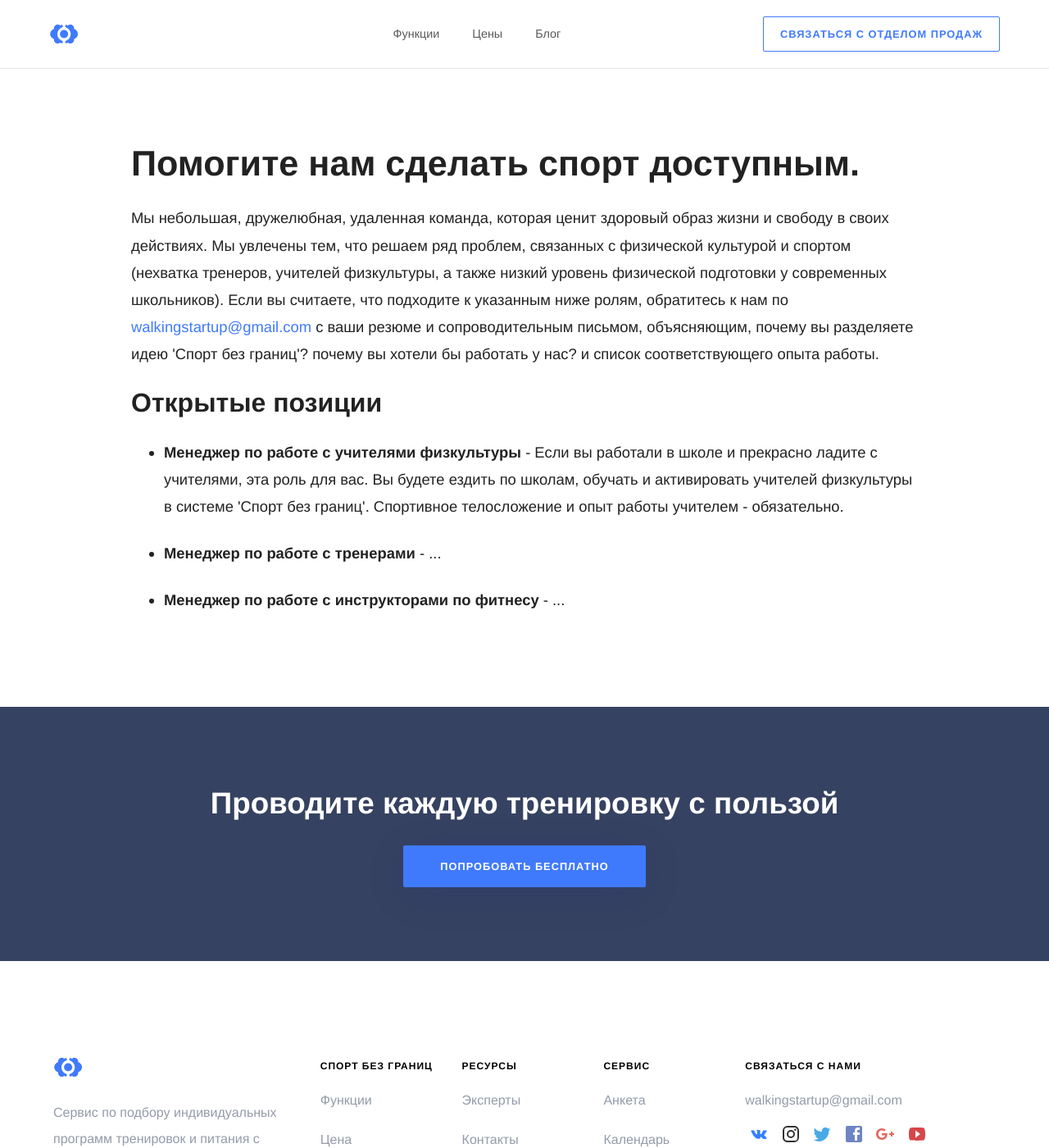
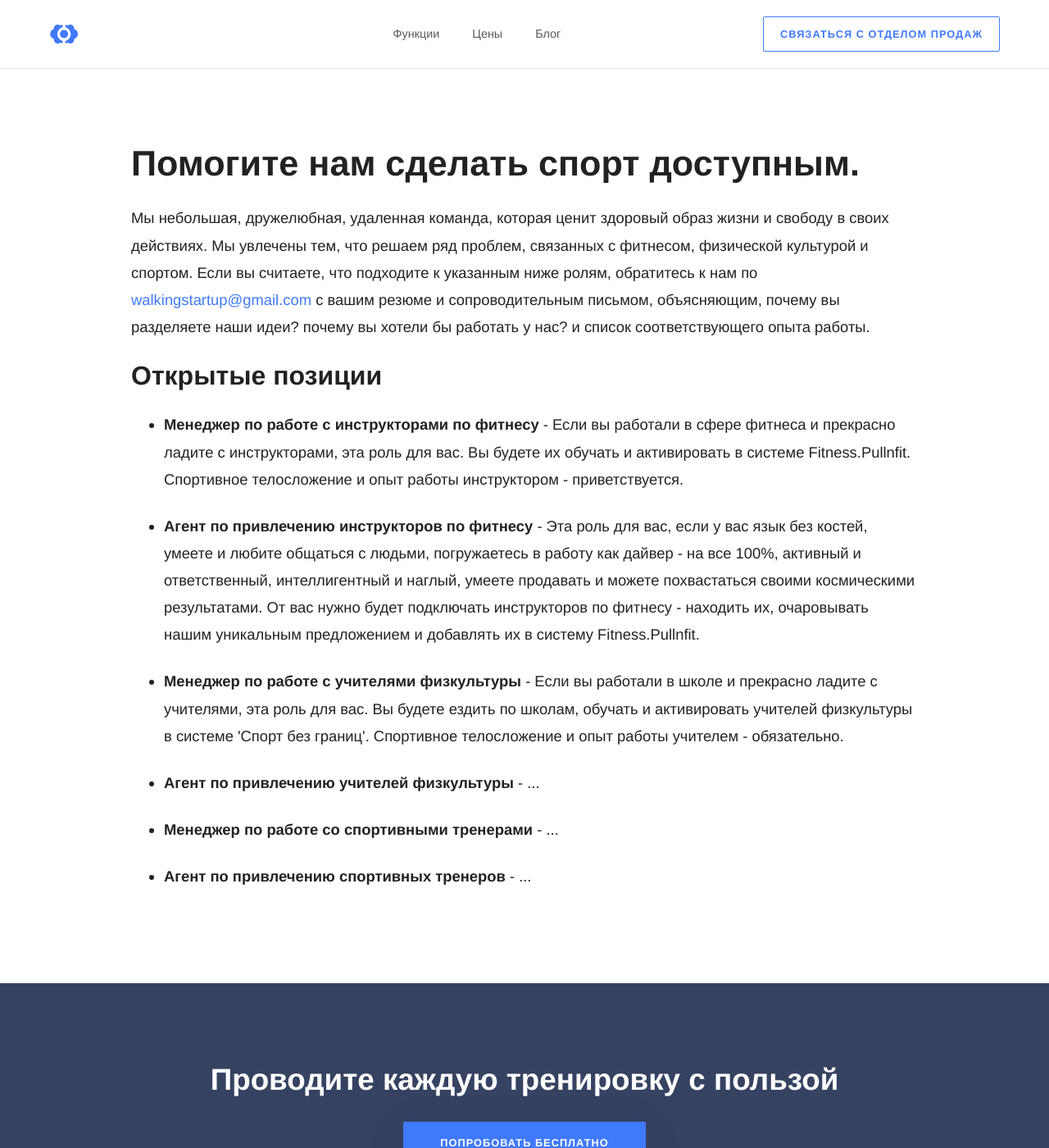
Before and after one commit to RakhimyanTim/adroholic.github.io, a Jekyll site: the page built from pages/careers.html, in a window 1280 px wide and 1400 px high. Shown: the whole window at 82% size. Built offline with Jekyll 4.4.1, drawn with Linux system fonts in a browser that asks for light colours; some web fonts are replaced.

Commit message:
Update careers.html

```diff
--- a/pages/careers.html
+++ b/pages/careers.html
@@ -3,19 +3,25 @@ layout: info-page
 title: Карьера
 permalink: /careers/
 roles:
+  - position: Менеджер по работе с инструкторами по фитнесу
+    description: Если вы работали в сфере фитнеса и прекрасно ладите с инструкторами, эта роль для вас. Вы будете их обучать и активировать в системе Fitness.Pullnfit. Спортивное телосложение и опыт работы инструктором - приветствуется.
+  - position: Агент по привлечению инструкторов по фитнесу
+    description: Эта роль для вас, если у вас язык без костей, умеете и любите общаться с людьми, погружаетесь в работу как дайвер - на все 100%, активный и ответственный, интеллигентный и наглый, умеете продавать и можете похвастаться своими космическими результатами. От вас нужно будет подключать инструкторов по фитнесу - находить их, очаровывать нашим уникальным предложением и добавлять их в систему Fitness.Pullnfit.
   - position: Менеджер по работе с учителями физкультуры
     description: Если вы работали в школе и прекрасно ладите с учителями, эта роль для вас. Вы будете ездить по школам, обучать и активировать учителей физкультуры в системе 'Спорт без границ'. Спортивное телосложение и опыт работы учителем - обязательно.
-  - position: Менеджер по работе с тренерами
+  - position: Агент по привлечению учителей физкультуры
     description: ...
-  - position: Менеджер по работе с инструкторами по фитнесу
+  - position: Менеджер по работе со спортивными тренерами
+    description: ...
+  - position: Агент по привлечению спортивных тренеров
     description: ...
 ---
 
 <div class="careers">
 	<h1>Помогите нам сделать спорт доступным.</h1>
 
-	<p>Мы небольшая, дружелюбная, удаленная команда, которая ценит здоровый образ жизни и свободу в своих действиях. Мы увлечены тем, что решаем ряд проблем, связанных с физической культурой и спортом (нехватка тренеров, учителей физкультуры, а также низкий уровень физической подготовки у современных школьников). Если вы считаете, что подходите к указанным ниже ролям, обратитесь к нам по
-<a href="mailto:walkingstartup@gmail.com">walkingstartup@gmail.com</a> с ваши резюме и сопроводительным письмом, объясняющим, почему вы разделяете идею 'Спорт без границ'? почему вы хотели бы работать у нас? и список соответствующего опыта работы.</p>
+	<p>Мы небольшая, дружелюбная, удаленная команда, которая ценит здоровый образ жизни и свободу в своих действиях. Мы увлечены тем, что решаем ряд проблем, связанных с фитнесом, физической культурой и спортом. Если вы считаете, что подходите к указанным ниже ролям, обратитесь к нам по
+<a href="mailto:walkingstartup@gmail.com">walkingstartup@gmail.com</a> с вашим резюме и сопроводительным письмом, объясняющим, почему вы разделяете наши идеи? почему вы хотели бы работать у нас? и список соответствующего опыта работы.</p>
 
 	<h2>Открытые позиции</h2>
 
```
